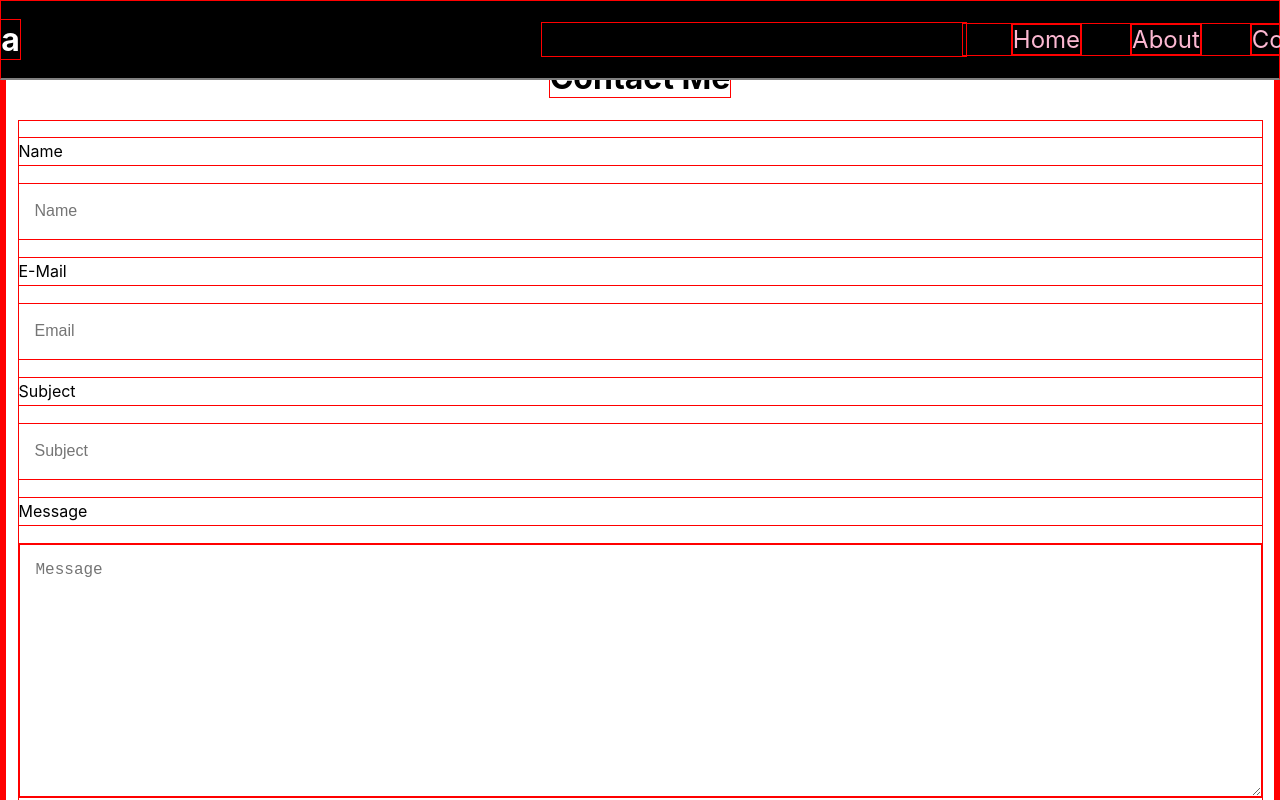
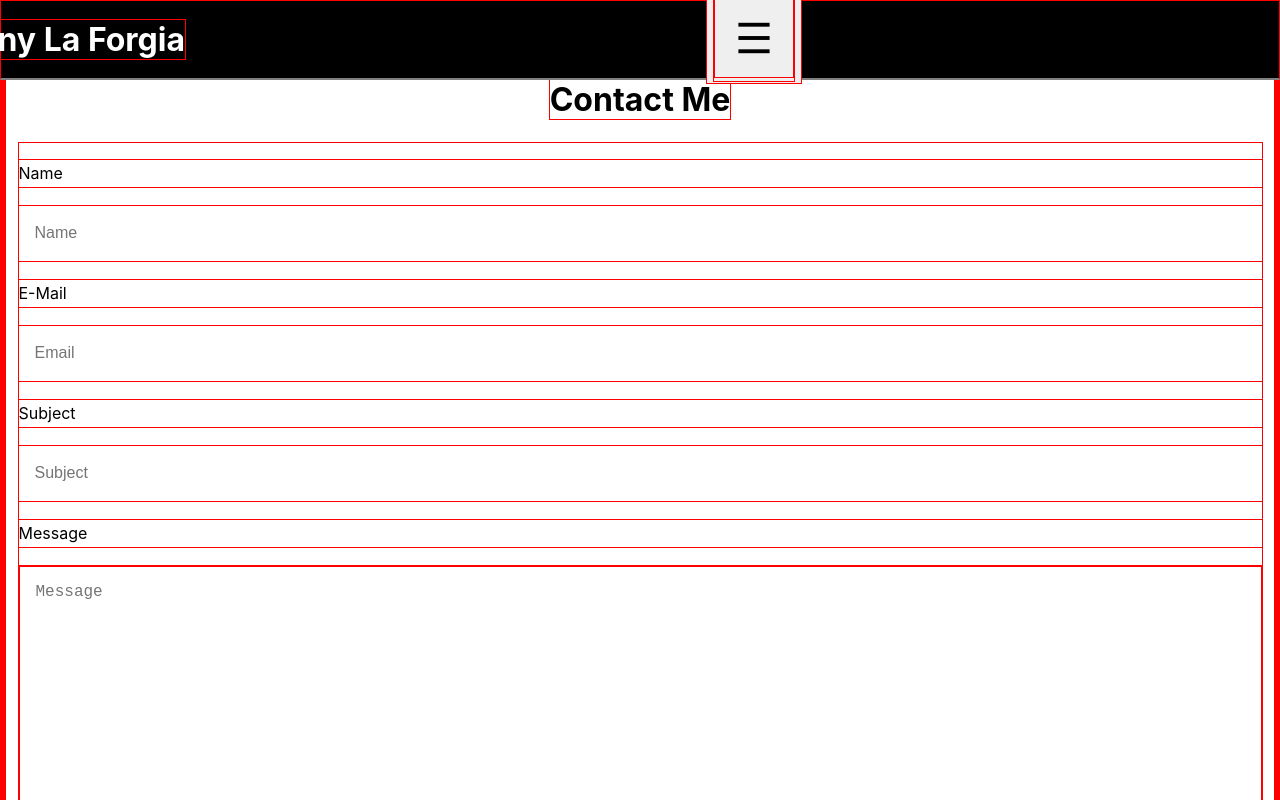
Before and after one commit to Alaforgia/portfolio-website, a Next.js app: page /Contact in a window 1280 px wide. Shown: the top 800 px of the page. Built offline with nearby package versions, Linux system fonts and the light colour scheme.

Commit message:
attempt to get dropdown menu to function

```diff
--- a/src/components/layout/Layout.tsx
+++ b/src/components/layout/Layout.tsx
@@ -5,9 +5,10 @@ import Footer from "./Footer";
 
 function Layout(props: any) {
   const [isDark, setIsDark] = useState(false);
+  const [isNavOpen, setIsNavOpen] = useState(false);
   return (
     <div className={classes.layout}>
-      <Navigation />
+      <Navigation isNavOpen={isNavOpen} setIsNavOpen={setIsNavOpen} />
       <main className={classes.main}>{props.children}</main>
       <Footer />
       {/* <style jsx global>
--- a/src/components/layout/Navigation.module.css
+++ b/src/components/layout/Navigation.module.css
@@ -99,3 +99,15 @@
 .header a.active {
   color: white;
 }
+
+.nav {
+  position: absolute;
+  left: 0px;
+  width: 100%;
+  min-height: 100vh;
+  background-color: black;
+  transition-property: all;
+  transition-timing-function: cubic-bezier(0.4, 0, 0.2, 1);
+  transition-duration: 150ms;
+  /* top: -100%; */
+}
--- a/src/components/layout/Navigation.tsx
+++ b/src/components/layout/Navigation.tsx
@@ -1,10 +1,20 @@
 import classes from "./Navigation.module.css";
+import styles from "./Navigation.module.css";
 import Link from "next/link";
-function Navigation() {
+import HamburgerMenu from "./HamburgerMenu/HamburgerMenu";
+
+function Navigation({ isNavOpen, setIsNavOpen }: any) {
+  const onClickHandler = () => {
+    setIsNavOpen(false);
+  };
   return (
+    <>
+      <div className={isNavOpen ? "top-0" : "top-minus-full"}>
+        {isNavOpen ? "top-0" : "top-minus-full"}
         <header className={classes.header}>
           <div className={classes.logo}>Tony La Forgia</div>
-      <nav>
+          <HamburgerMenu isNavOpen={isNavOpen} setIsNavOpen={setIsNavOpen} onClick={onClickHandler}>
+            <nav className={styles.nav}>
               <ul>
                 <li>
                   <Link href="/">Home</Link>
@@ -17,7 +27,10 @@ function Navigation() {
                 </li>
               </ul>
             </nav>
+          </HamburgerMenu>
         </header>
+      </div>
+    </>
   );
 }
 
```
Lines whose indentation alone changed are shown as unchanged.
